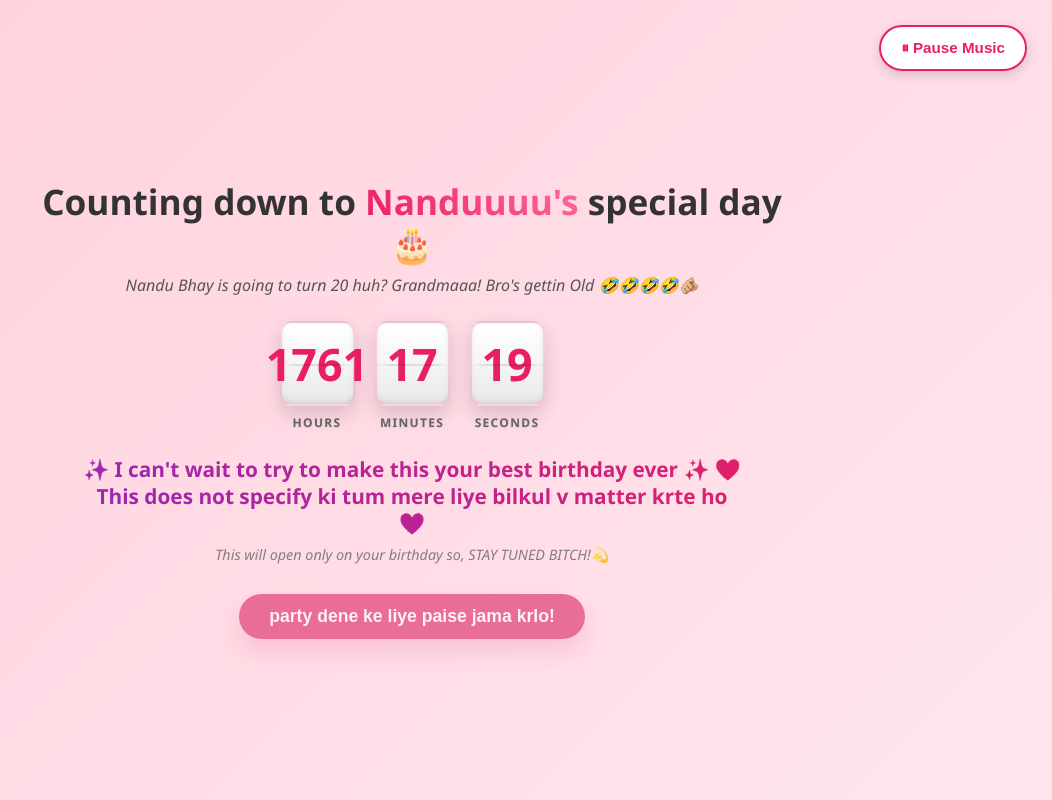
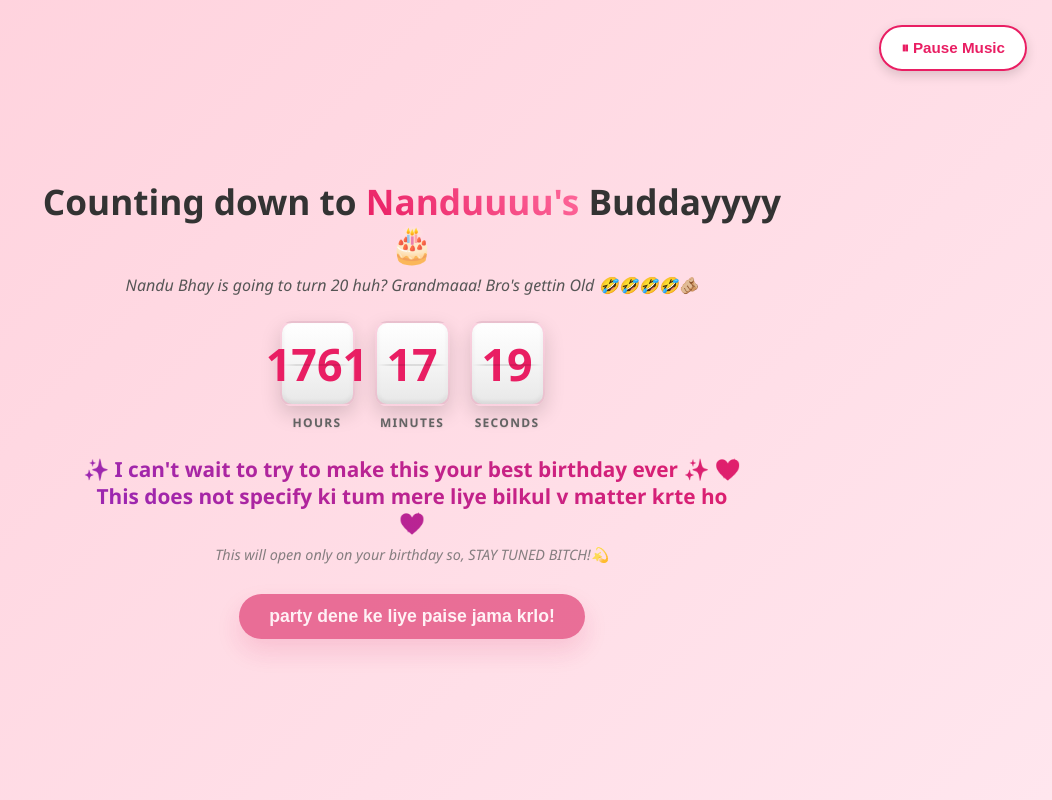
Before and after one commit to shauryashekhar007/cntdn, a React (Vite) app: page / in a window 1280 px wide. Shown: the whole page, without its empty margins (228-1280 px from the left). Built offline with nearby package versions, Linux system fonts and the light colour scheme.

Commit message:
Update birthday message in App component

```diff
--- a/src/App.jsx
+++ b/src/App.jsx
@@ -101,7 +101,7 @@ function App() {
             ) : (
               <>
                 Counting down to <span className="highlight">Nanduuuu's</span>{" "}
-                special day 🎂
+                Buddayyyy 🎂
               </>
             )}
           </h1>
```
